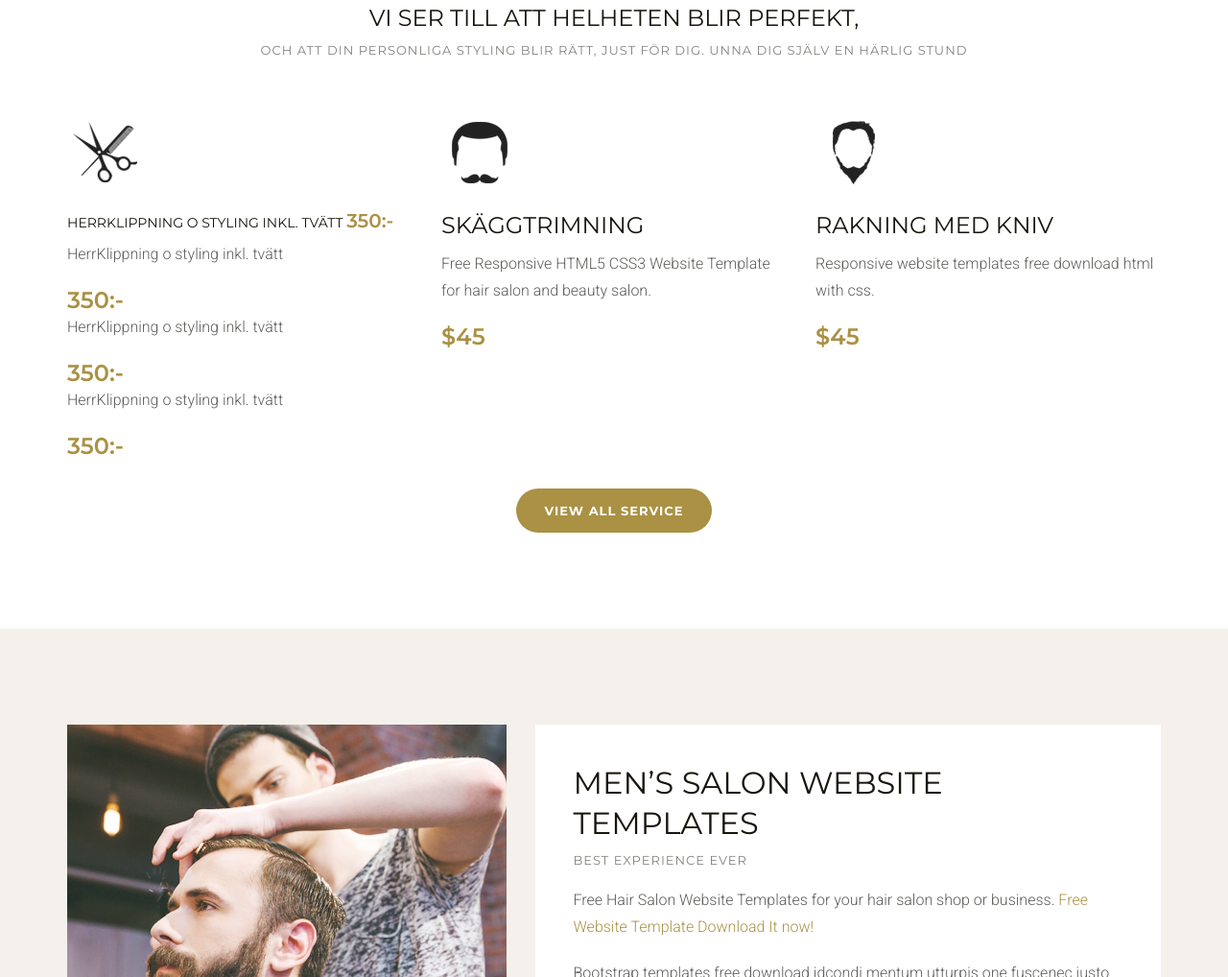
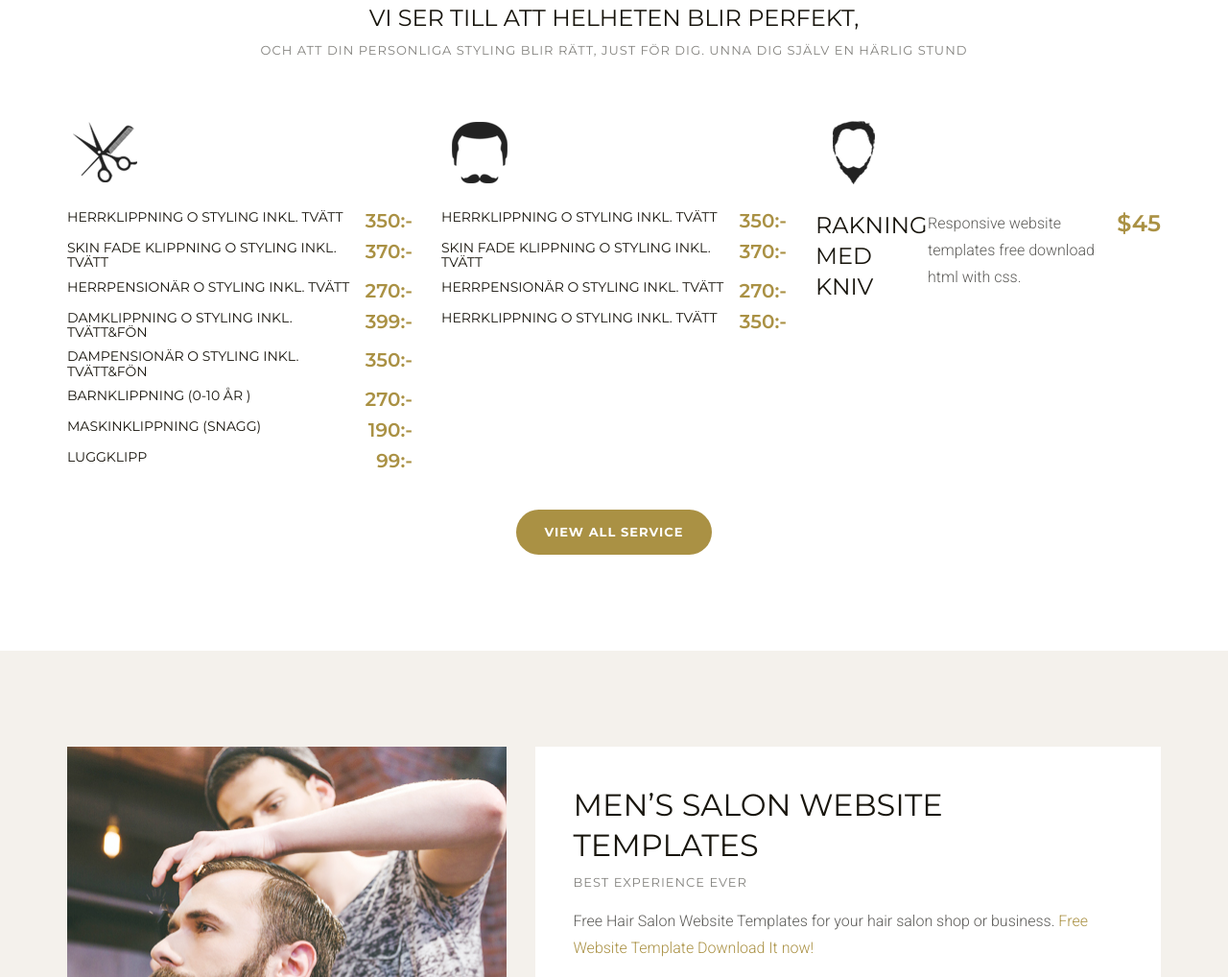
Before and after one commit to miladfahimi/project-230112-001.github.io, a plain HTML site: page index.html in a window 1280 px wide. Shown: the part 772-1790 px from the top of the page at 96% size. Drawn offline with Linux system fonts and the light colour scheme.

Commit message:
update more part

```diff
--- a/css/style.css
+++ b/css/style.css
@@ -523,8 +523,12 @@ margin-bottom: 8px; padding: 0 0 8px 40px; color: #747474; }
 .service-single-block { }
 .service-single-img { }
 .service-single-content { }
+.service-content{
+    display: flex;
+    justify-content: space-between;
+}
 .price{font-size: 24px; color: #aa9144; font-weight: 600; font-family: 'Montserrat', sans-serif;}
-.price-mld{font-size: 20px; color: #aa9144; font-weight: 600; font-family: 'Montserrat', sans-serif;}
+.price-mld{ font-size: 20px; color: #aa9144; font-weight: 600; font-family: 'Montserrat', sans-serif;}
 
 /*-----------------------------------------
     service side-nav
--- a/index.html
+++ b/index.html
@@ -54,7 +54,7 @@
                 <div class="col-lg-6 col-md-6 col-sm-6 col-xs-12">
                     <h1 class="hero-title">Frisör och barberare i Kristineberg.</h1>
                     <p class="hero-text"><strong>mellan Hornsbergs Strand och Fredhäll</strong> </p>
-                    <a href="#" class="btn btn-default">BOKA TID</a> </div>
+                    <a href="https://app.easycashier.se/bokning/lagomhairlounge" class="btn btn-default">BOKA TID</a> </div>
             </div>
         </div>
     </div>
@@ -80,23 +80,43 @@
                         <!-- service img -->
                         <div class="service-content">
                             <!-- service content -->
-                            <h5>HerrKlippning o styling inkl. tvätt <span class="price-mld ">350:- </span></h5>
-
+                            <h5>HerrKlippning o styling inkl. tvätt</h5>
+                            <h5 class="price-mld ">350:- </h5>
                         </div>
                         <div class="service-content">
                             <!-- service content -->
-                            <p>HerrKlippning o styling inkl. tvätt</p>
-                            <div class="price ">350:- </div>
+                            <h5>skin fade klippning o styling inkl. Tvätt</h5>
+                            <h5 class="price-mld ">370:- </h5>
                         </div>
                         <div class="service-content">
                             <!-- service content -->
-                            <p>HerrKlippning o styling inkl. tvätt</p>
-                            <div class="price ">350:- </div>
+                            <h5>HerrPensionär o styling inkl. tvätt</h5>
+                            <h5 class="price-mld ">270:- </h5>
                         </div>
                         <div class="service-content">
                             <!-- service content -->
-                            <p>HerrKlippning o styling inkl. tvätt</p>
-                            <div class="price ">350:- </div>
+                            <h5>Damklippning o styling inkl. tvätt&fön</h5>
+                            <h5 class="price-mld ">399:- </h5>
+                        </div>
+                        <div class="service-content">
+                            <!-- service content -->
+                            <h5>Dampensionär o styling inkl. Tvätt&fön </h5>
+                            <h5 class="price-mld ">350:- </h5>
+                        </div>
+                        <div class="service-content">
+                            <!-- service content -->
+                            <h5>Barnklippning (0-10 år )</h5>
+                            <h5 class="price-mld ">270:- </h5>
+                        </div>
+                        <div class="service-content">
+                            <!-- service content -->
+                            <h5>Maskinklippning (snagg)</h5>
+                            <h5 class="price-mld ">190:- </h5>
+                        </div>
+                        <div class="service-content">
+                            <!-- service content -->
+                            <h5>Luggklipp</h5>
+                            <h5 class="price-mld ">99:- </h5>
                         </div>
                         <!-- service content -->
                     </div>
@@ -111,9 +131,23 @@
                         <!-- service img -->
                         <div class="service-content">
                             <!-- service content -->
-                            <h2><a href="#" class="title ">SKÄGGTRIMNING</a></h2>
-                            <p>Free Responsive HTML5 CSS3 Website Template for hair salon and beauty salon.</p>
-                            <div class="price">$45</div>
+                            <h5>HerrKlippning o styling inkl. tvätt</h5>
+                            <h5 class="price-mld ">350:- </h5>
+                        </div>
+                        <div class="service-content">
+                            <!-- service content -->
+                                                        <h5>skin fade klippning o styling inkl. Tvätt</h5>
+                            <h5 class="price-mld ">370:- </h5>
+                        </div>
+                        <div class="service-content">
+                            <!-- service content -->
+                                                        <h5>HerrPensionär o styling inkl. tvätt</h5>
+                            <h5 class="price-mld ">270:- </h5>
+                        </div>
+                        <div class="service-content">
+                            <!-- service content -->
+                                                        <h5>HerrKlippning o styling inkl. tvätt</h5>
+                            <h5 class="price-mld ">350:- </h5>
                         </div>
                         <!-- service content -->
                     </div>
```
